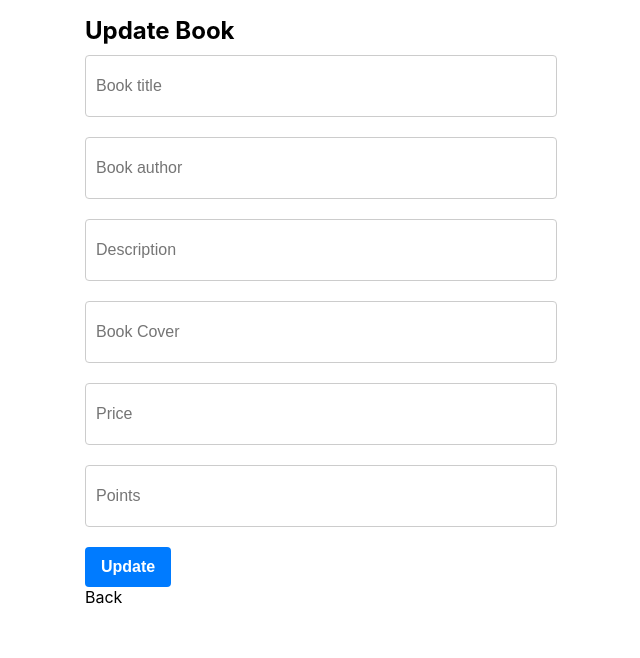
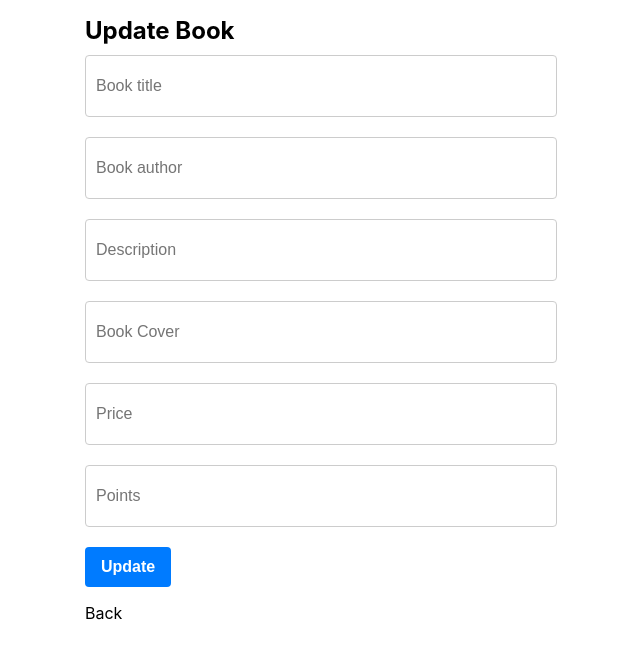
Before and after one commit to ali-a321/Book-Site-Readers-Retreat, a React (Create React App) app in the folder frontend/: page /update/1 in a window 1280 px wide. Shown: the top 658 px of the page, without its empty margins (305-945 px from the left). Built offline with nearby package versions, Linux system fonts and the light colour scheme; no server answers.

Commit message:
Update UpdateBook.jsx

```diff
--- a/frontend/src/pages/UpdateBook.jsx
+++ b/frontend/src/pages/UpdateBook.jsx
@@ -148,7 +148,7 @@ function UpdateBook() {
               <button className="submitBtn" type="submit" > Update </button>
               {error && "Something went wrong!"}
               <br></br>
-              <Link to="/">Back</Link>
+              <div className='goBack'> <Link to="/">Back</Link>  </div>
 
             </div>
             </form>
```
